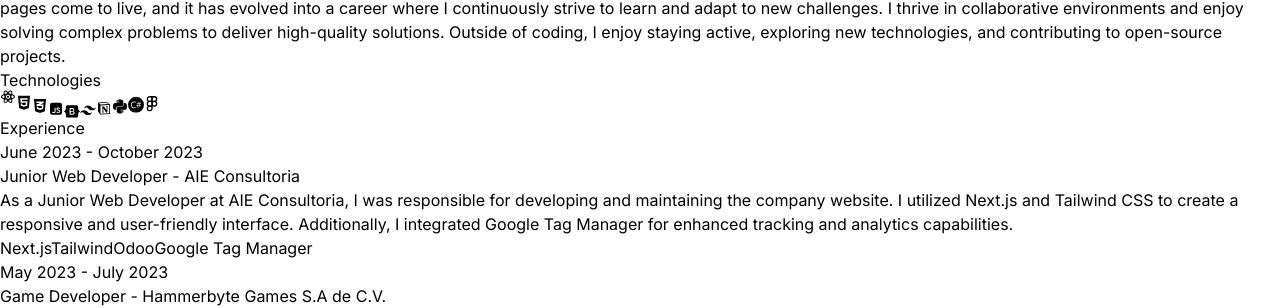
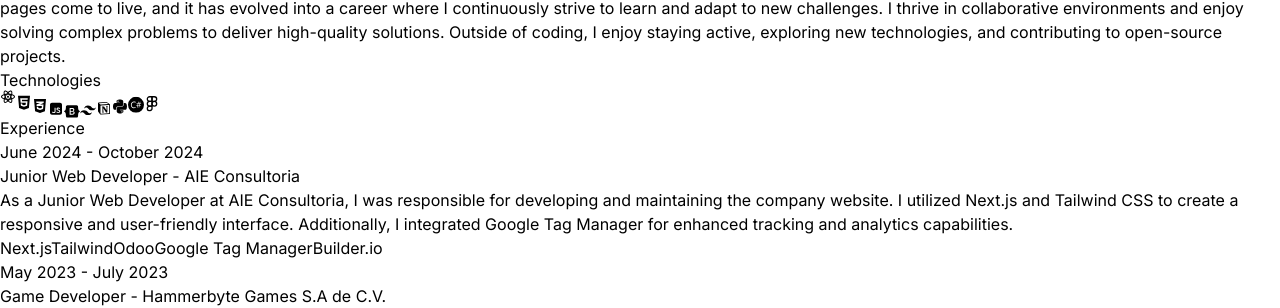
Before and after one commit to Alepepi/AleOCV, a React (Vite) app: page / in a window 1280 px wide. Shown: the part 2074-2382 px from the top of the page. Built offline with nearby package versions, Linux system fonts and the light colour scheme.

Commit message:
Update(index.js): Modify experience dates and add new technology to the Junior Web Developer role

```diff
--- a/src/constants/index.js
+++ b/src/constants/index.js
@@ -20,11 +20,11 @@
 
 export const EXPERIENCES = [
   {
-    year: " June 2023 - October 2023",
+    year: " June 2024 - October 2024",
     role: "Junior Web Developer",
     company: "AIE Consultoria",
     description: `As a Junior Web Developer at AIE Consultoria, I was responsible for developing and maintaining the company website. I utilized Next.js and Tailwind CSS to create a responsive and user-friendly interface. Additionally, I integrated Google Tag Manager for enhanced tracking and analytics capabilities.`,
-    technologies: ["Next.js", "Tailwind", "Odoo", "Google Tag Manager"],
+    technologies: ["Next.js", "Tailwind", "Odoo", "Google Tag Manager", "Builder.io"], //TODO: Add more technologies
   },
   {
     year: " May 2023 - July 2023",
```
